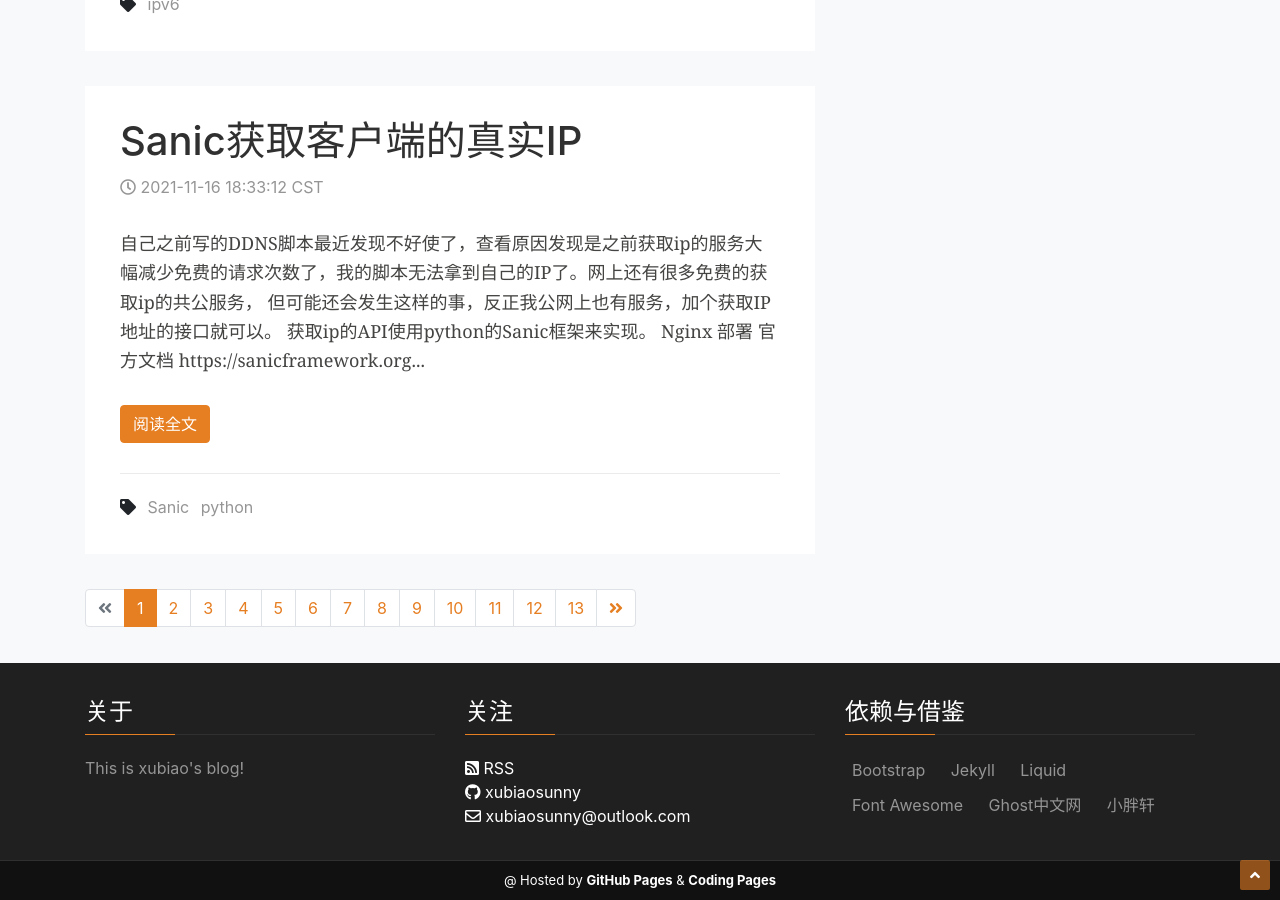
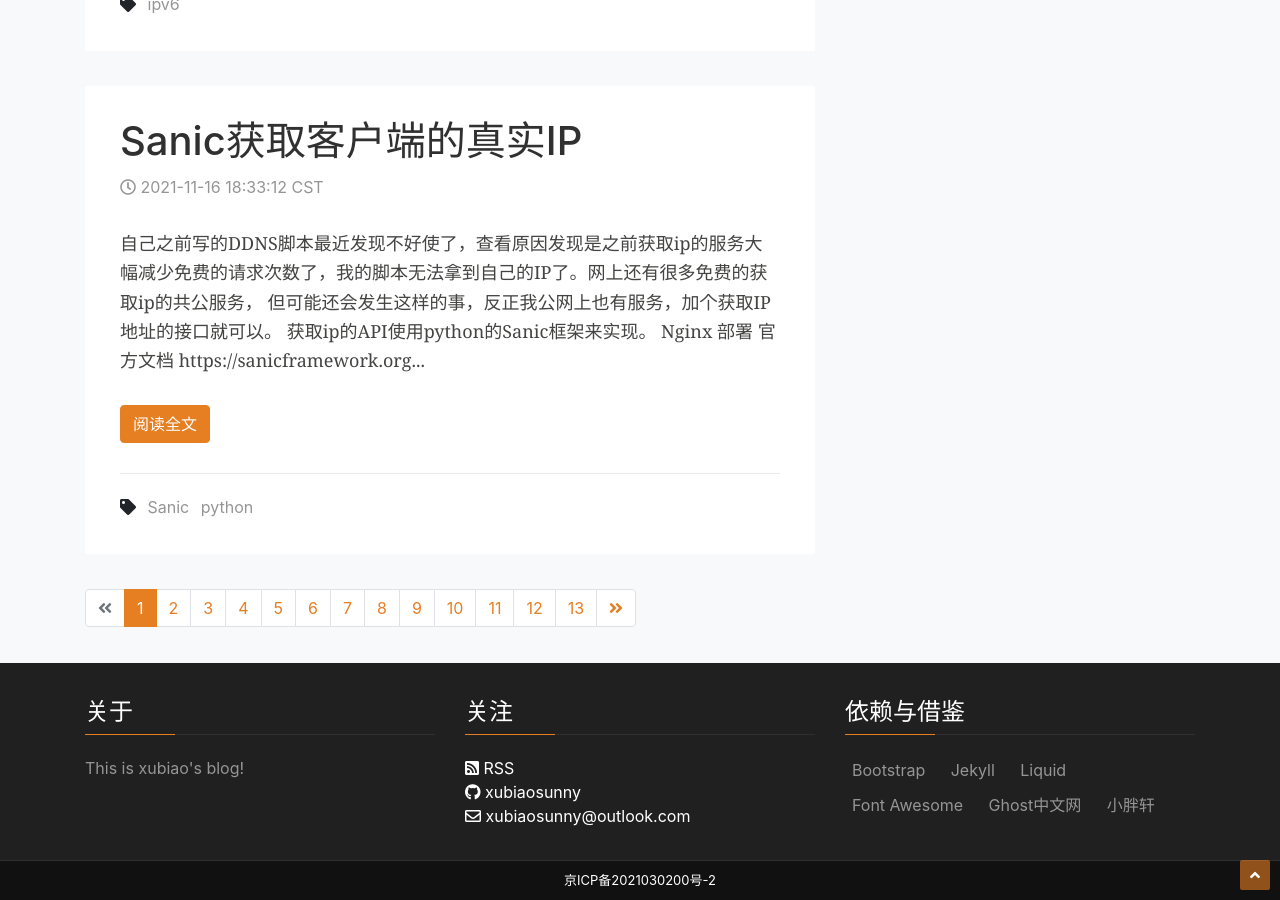
Before and after one commit to xubiaosunny/xubiaosunny.github.io, a Jekyll site: the page built from index.html, in a window 1280 px wide and 900 px high, scrolled down 2437 px. Built offline with Jekyll 4.4.1, drawn with Linux system fonts in a browser that asks for light colours; the list of posts is cut into pages by our own code.

Commit message:
添加备案号

```diff
--- a/_includes/footer.html
+++ b/_includes/footer.html
@@ -61,10 +61,7 @@
         <div class="row">
             <div class="col-sm-12">
                 <span class="text-white">
-                    @ Hosted by
-                    <a href="https://pages.github.com" style="font-weight: bold">GitHub Pages</a>
-                    &
-                    <a href="https://pages.coding.me" style="font-weight: bold">Coding Pages</a>
+                    京ICP备2021030200号-2
                 </span>
             </div>
         </div>
```
